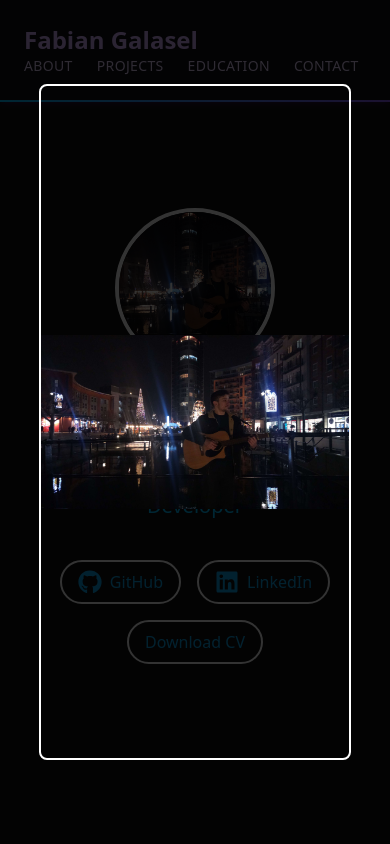
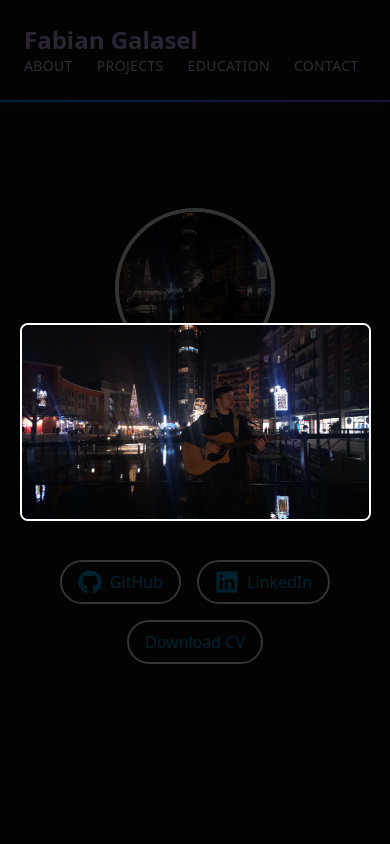
Before and after one commit to FabianC1/PortfolioWebsite, a React (Vite) app: page / in a window 390 px wide. Both pictures are taken after a click on the element 195 px from the left and 288 px from the top of the page. Shown: the top 844 px of the page. Built offline with nearby package versions, Linux system fonts and the light colour scheme.

Commit message:
fixed layout with image for mobile app

```diff
--- a/src/App.tsx
+++ b/src/App.tsx
@@ -216,9 +216,7 @@ function ProjectsSection() {
 
       {/* Scroll container with gradient edges */}
       <div className="relative">
-        {/* Left gradient */}
         <div className="absolute left-0 top-0 h-full w-8 bg-gradient-to-r  pointer-events-none z-10" />
-        {/* Right gradient */}
         <div className="absolute right-0 top-0 h-full w-8 bg-gradient-to-l pointer-events-none z-10" />
 
         <div
@@ -332,16 +330,16 @@ function App() {
               onClick={handleCloseModal}
             >
               <div
-                className={`w-[80vw] h-[80vh] rounded-lg overflow-hidden shadow-lg border-2 border-white transform transition-transform duration-300 ${isAnimating ? 'scale-100' : 'scale-90'
-                  }`}
+                className={`w-[90vw] max-w-[600px] aspect-video rounded-lg overflow-hidden shadow-lg border-2 border-white transform transition-transform duration-300 ${isAnimating ? 'scale-100' : 'scale-90'}`}
                 onClick={(e) => e.stopPropagation()}
               >
                 <img
                   src={modalImageSrc}
                   alt="Fabian Galasel Large"
-                  className="w-full h-full object-contain"
+                  className="w-full h-full object-cover"
                 />
               </div>
+
             </div>
           )}
 
```
